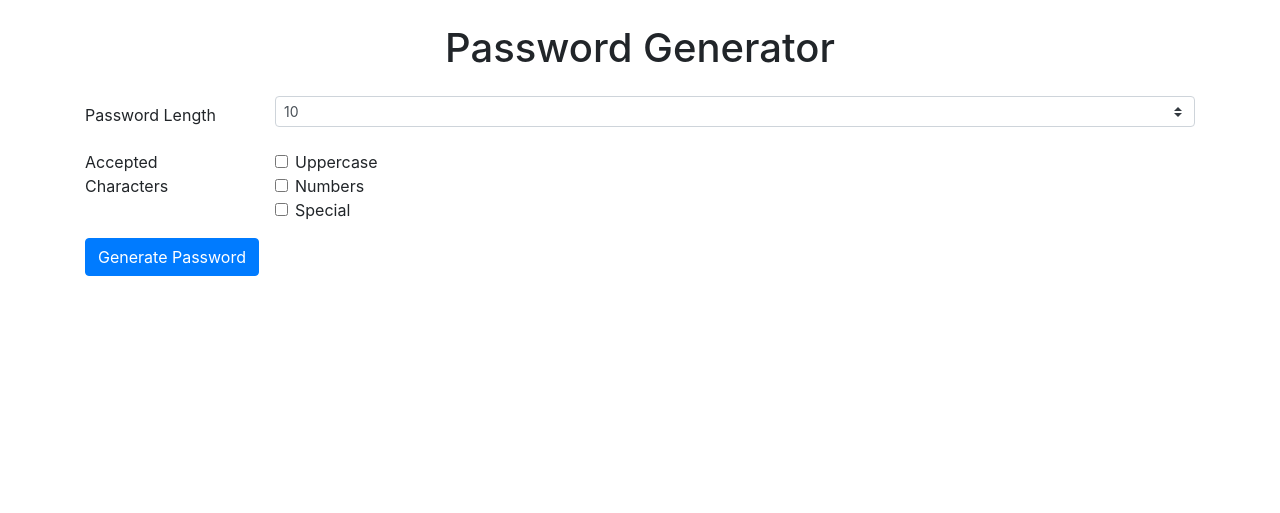
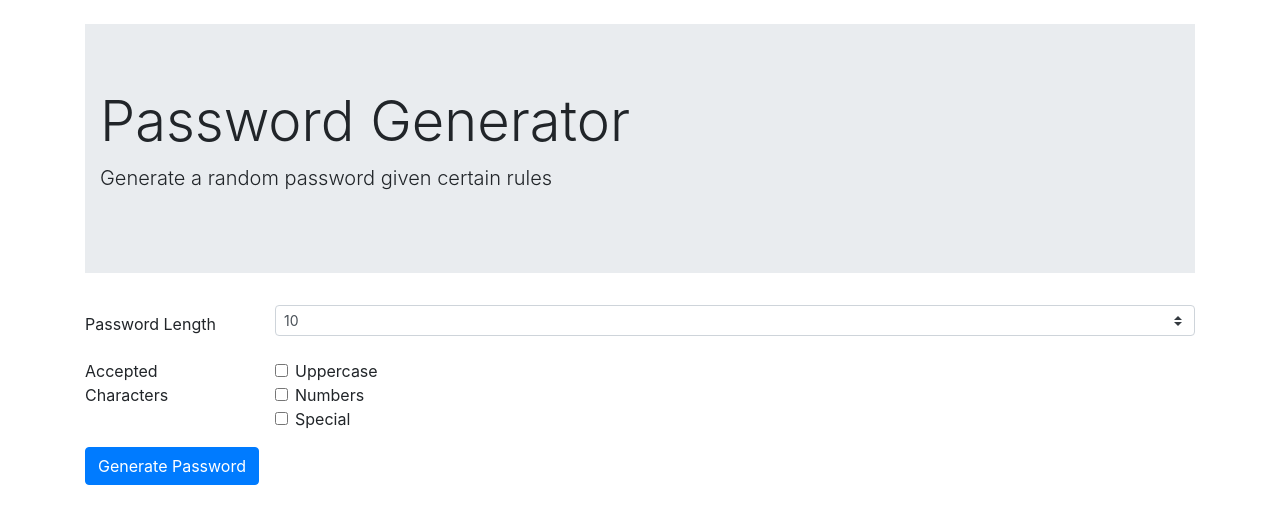
Before and after one commit to sergiorra/password-generator, a Django app: page / in a window 1280 px wide. Shown: the top 513 px of the page. Run offline with Django 3.2, Linux system fonts and the light colour scheme; some libraries are stand-ins or nearby versions.

Commit message:
tittle style

```diff
--- a/generator/templates/generator/home.html
+++ b/generator/templates/generator/home.html
@@ -6,7 +6,14 @@
 />
 
 <div class="container mt-4">
-  <h1 class="text-center">Password Generator</h1>
+  <div class="jumbotron jumbotron-fluid">
+    <div class="container">
+      <h1 class="display-4">Password Generator</h1>
+      <p class="lead">
+        Generate a random password given certain rules
+      </p>
+    </div>
+  </div>
 
   <form action="{% url 'password' %}" class="mt-4 mb-4">
     <div class="form-group row">
```
